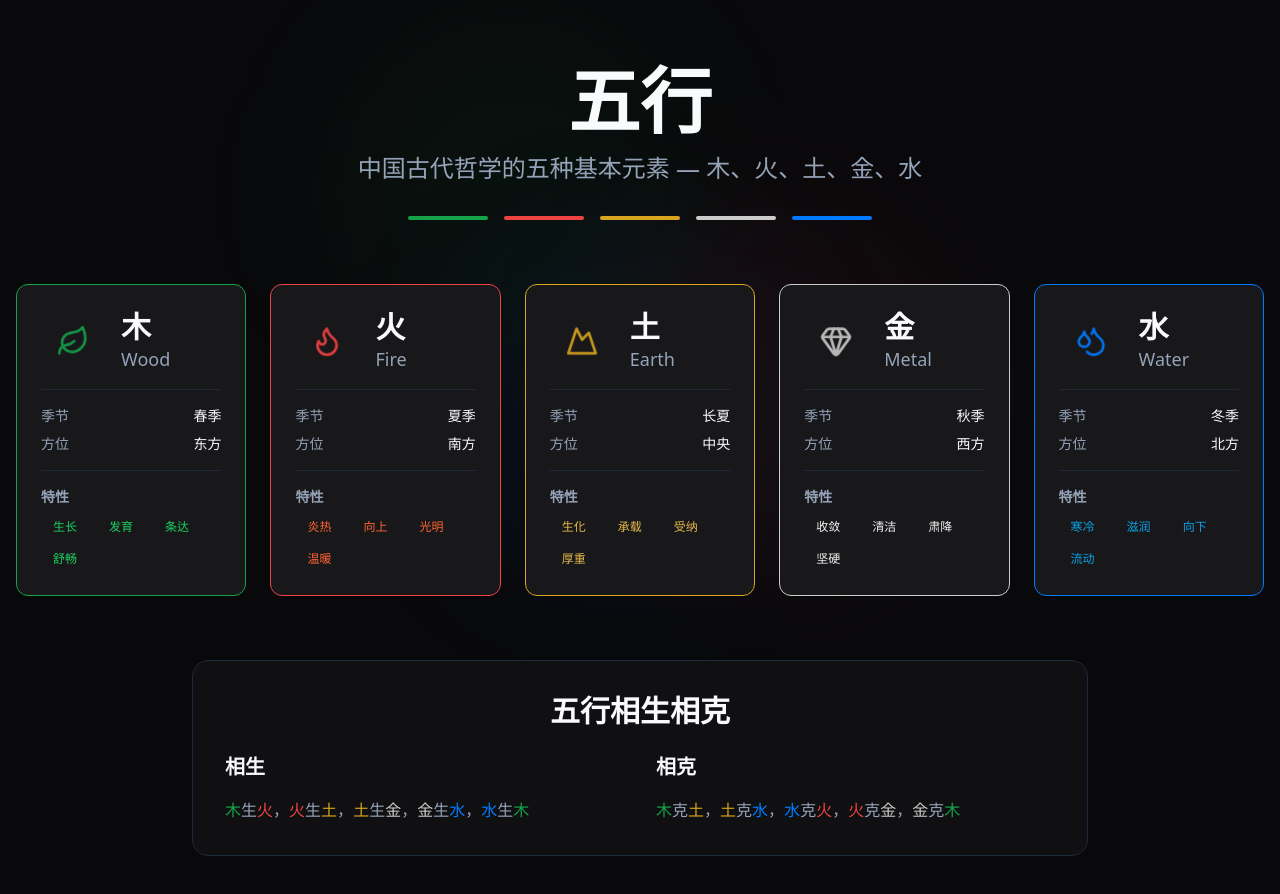
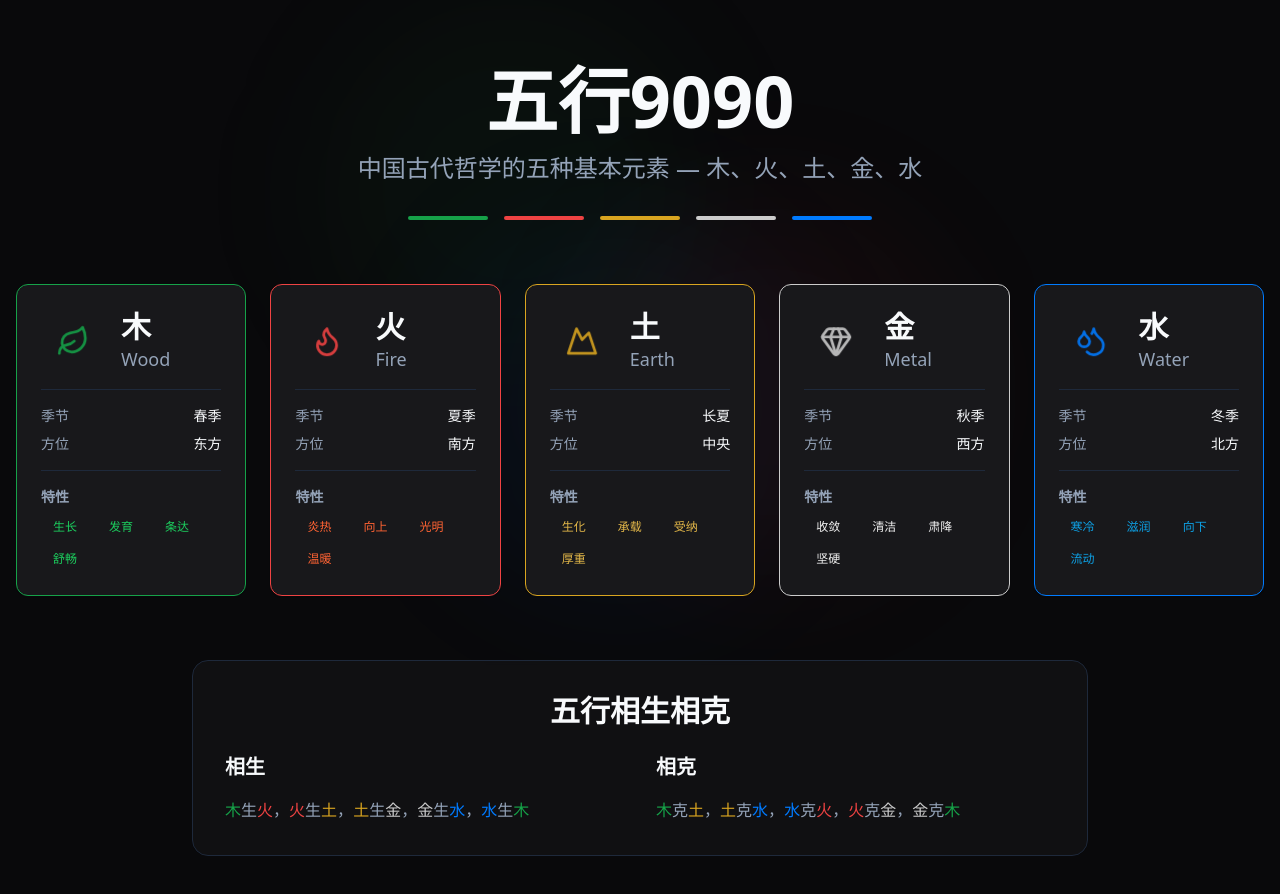
Before and after one commit to yq77org/enter-5xing, a React (Vite) app: page / in a window 1280 px wide. Shown: the top 894 px of the page. Built offline with nearby package versions, Linux system fonts and the light colour scheme.

Commit message:
User edit code

```diff
--- a/src/pages/Index.tsx
+++ b/src/pages/Index.tsx
@@ -59,7 +59,7 @@ const Index = () => {
       <div className="relative z-10 container mx-auto px-4 py-16 max-w-7xl">
         {/* 标题 */}
         <div className="text-center mb-16 space-y-4">
-          <h1 className="text-6xl md:text-7xl font-bold text-foreground mb-4">五行</h1>
+          <h1 className="text-6xl md:text-7xl font-bold text-foreground mb-4">五行9090</h1>
           <p className="text-xl md:text-2xl text-muted-foreground max-w-2xl mx-auto">
             中国古代哲学的五种基本元素 — 木、火、土、金、水
           </p>
```
